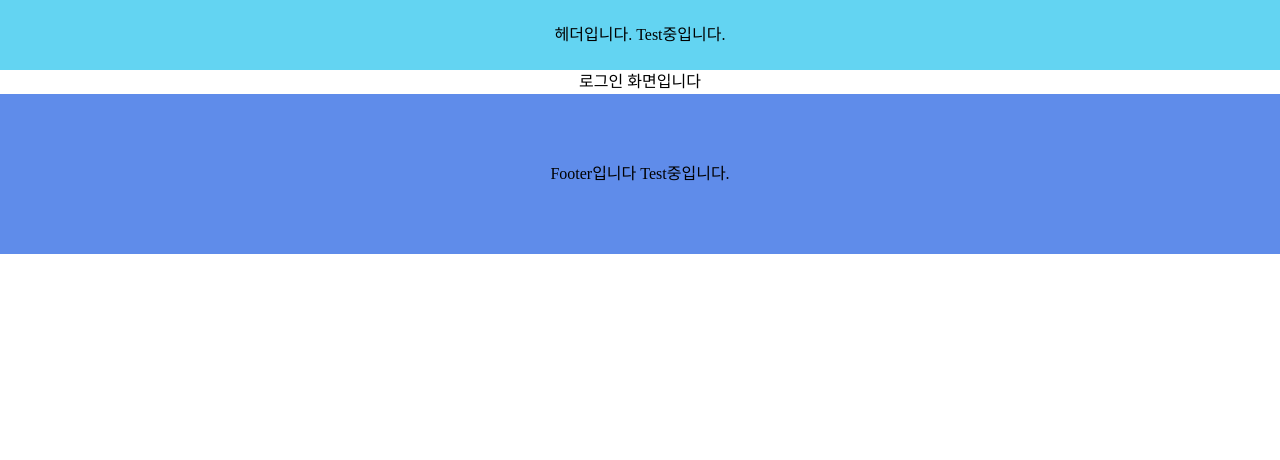
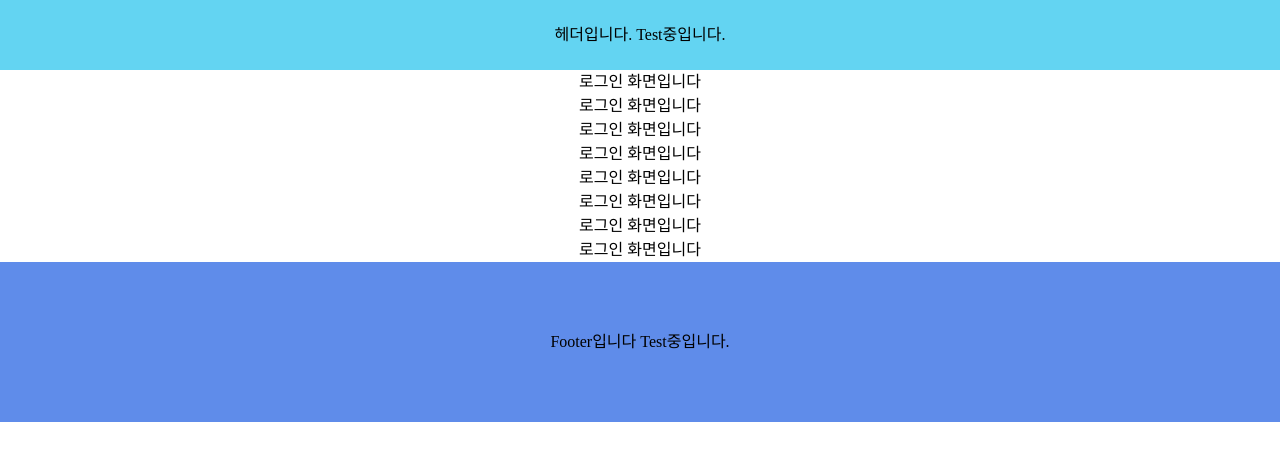
Before and after one commit to uniS2/WonT-Next, a Next.js app: page /signin in a window 1280 px wide. Shown: the top 460 px of the page. Built offline with nearby package versions, Linux system fonts and the light colour scheme.

Commit message:
Test : Test 코드 삭제 Test 코드 삭제

```diff
--- a/src/app/page.tsx
+++ b/src/app/page.tsx
@@ -4,18 +4,15 @@ export default function Home() {
       <div>자 해보자 ~ 현주님 소이님 모두 화이팅 !! 할 수 있 다 !!</div>
       <div>자 해보자 ~ 현주님 소이님 모두 화이팅 !! 할 수 있 다 !!</div>
       <div>자 해보자 ~ 현주님 소이님 모두 화이팅 !! 할 수 있 다 !!</div>
-      <div>자 해보자주님 소이님 모두 화이팅 !! 할 수 있 다 !!</div>
-      <div>자 해보자 ~ 현주님 소이님 모두 화이팅 !! 할 수 있 다 !!</div>
-      <div>자 해보자 ~ 현두 화이팅 !! 할 수 있 다 !!</div>
-      <div>자 해보자 ~ 현주님 소이님 모두 화이팅 !! 할 수 있 다 !!</div>
-      <div>자 해보자 ~ 현주 화이팅 !! 할 수 있 다 !!</div>
       <div>자 해보자 ~ 현주님 소이님 모두 화이팅 !! 할 수 있 다 !!</div>
       <div>자 해보자 ~ 현주님 소이님 모두 화이팅 !! 할 수 있 다 !!</div>
       <div>자 해보자 ~ 현주님 소이님 모두 화이팅 !! 할 수 있 다 !!</div>
       <div>자 해보자 ~ 현주님 소이님 모두 화이팅 !! 할 수 있 다 !!</div>
       <div>자 해보자 ~ 현주님 소이님 모두 화이팅 !! 할 수 있 다 !!</div>
       <div>자 해보자 ~ 현주님 소이님 모두 화이팅 !! 할 수 있 다 !!</div>
-      <div>자 해보자 ~ 현주님 이팅 !! 할 수 있 다 !!</div>
+      <div>자 해보자 ~ 현주님 소이님 모두 화이팅 !! 할 수 있 다 !!</div>
+      <div>자 해보자 ~ 현주님 소이님 모두 화이팅 !! 할 수 있 다 !!</div>
+      <div>자 해보자 ~ 현주님 소이님 모두 화이팅 !! 할 수 있 다 !!</div>
       <div>자 해보자 ~ 현주님 소이님 모두 화이팅 !! 할 수 있 다 !!</div>
       <div>자 해보자 ~ 현주님 소이님 모두 화이팅 !! 할 수 있 다 !!</div>
       <div>자 해보자 ~ 현주님 소이님 모두 화이팅 !! 할 수 있 다 !!</div>
--- a/src/app/signin/page.tsx
+++ b/src/app/signin/page.tsx
@@ -4,6 +4,13 @@ function SignIn() {
   return (
     <div>
       <h1>로그인 화면입니다</h1>
+      <h1>로그인 화면입니다</h1>
+      <h1>로그인 화면입니다</h1>
+      <h1>로그인 화면입니다</h1>
+      <h1>로그인 화면입니다</h1>
+      <h1>로그인 화면입니다</h1>
+      <h1>로그인 화면입니다</h1>
+      <h1>로그인 화면입니다</h1>
     </div>
   );
 }
--- a/src/app/test/first/page.tsx
+++ /dev/null
@@ -1,7 +0,0 @@
-import React from "react";
-
-function First() {
-  return <div>First test입니다.</div>;
-}
-
-export default First;
--- a/src/app/test/page.tsx
+++ /dev/null
@@ -1,7 +0,0 @@
-import React from "react";
-
-function About() {
-  return <div>About</div>;
-}
-
-export default About;
--- a/src/app/test/second/page.tsx
+++ /dev/null
@@ -1,7 +0,0 @@
-import React from "react";
-
-function Second() {
-  return <div>Second Test 중입니다.</div>;
-}
-
-export default Second;
```
